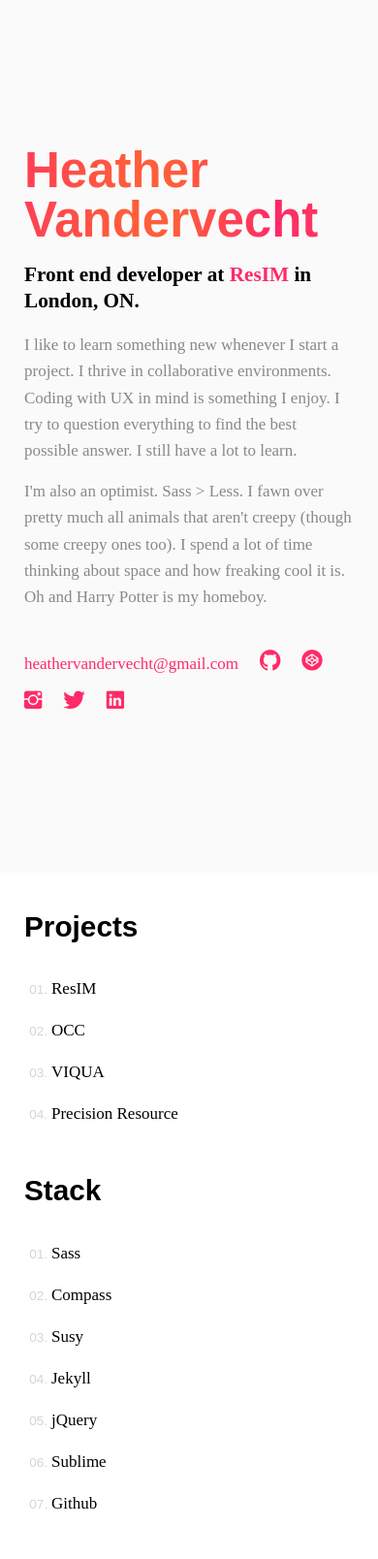
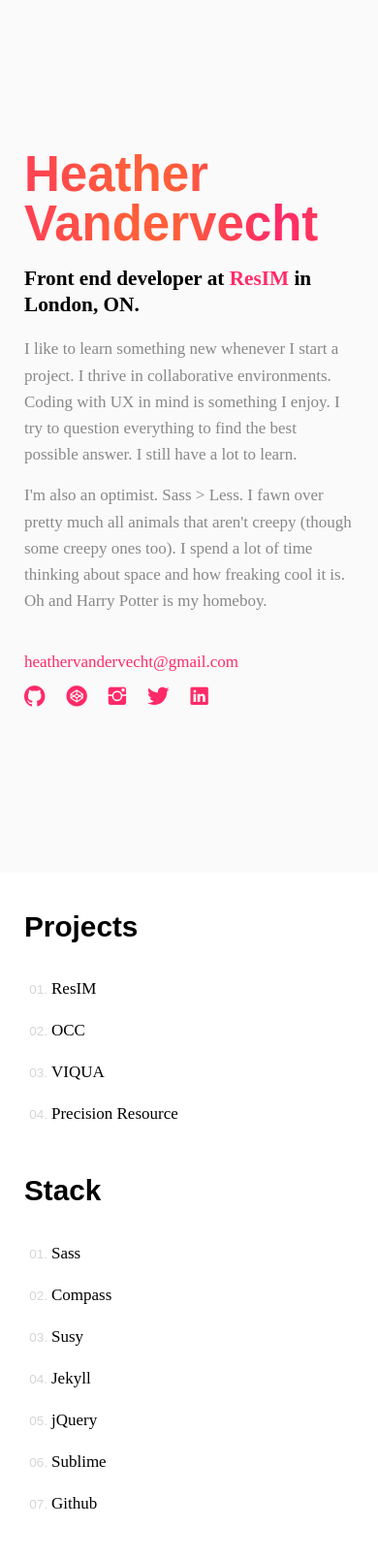
Before and after one commit to heathervv/portfolio-2016, a Jekyll site: the page built from index.html, in a window 390 px wide. Shown: the whole page at 97% size. Built offline with Jekyll 4.4.1, drawn with Linux system fonts in a browser that asks for light colours; nearby versions of some CDN libraries; some web fonts are replaced.

Commit message:
Accessibility

```diff
--- a/_sass/components/_social.scss
+++ b/_sass/components/_social.scss
@@ -13,4 +13,7 @@
 
 .social__link--email {
 	font-size: 1rem;
+	@media (max-width: 600px) {
+		display: block;
+	}
 }
--- a/index.html
+++ b/index.html
@@ -17,15 +17,15 @@
                     document.write("<a href='" + "mail" + "to:" + username + "@" + hostname + "'>" + linktext + "</a>");
                 </script>
             </li>
-            <li class="social__link"><a target="_blank" href="http://github.com/heathervv" class="ion-social-github"></a></li>
-            <li class="social__link"><a target="_blank" href="http://codepen.io/_heathervv" class="ion-social-codepen"></a></li>
+            <li class="social__link"><a title="Link to Gitbub profile" target="_blank" href="http://github.com/heathervv" class="ion-social-github"></a></li>
+            <li class="social__link"><a title="Link to CodePen profile" target="_blank" href="http://codepen.io/_heathervv" class="ion-social-codepen"></a></li>
             <!-- <li class="social__link"><a target="_blank" href="http://dribbble.com/_heathervv">Dribbble</a></li> -->
-            <li class="social__link"><a target="_blank" href="http://instagram.com/_heathervv" class="ion-social-instagram"></a></li>
-            <li class="social__link"><a target="_blank" href="http://twitter.com/_heathervv" class="ion-social-twitter"></a></li>
-            <li class="social__link"><a target="_blank" href="https://ca.linkedin.com/in/heathervandervecht" class="ion-social-linkedin"></a></li>
+            <li class="social__link"><a title="Link to Instragram profile" target="_blank" href="http://instagram.com/_heathervv" class="ion-social-instagram"></a></li>
+            <li class="social__link"><a title="Link to Twitter profile" target="_blank" href="http://twitter.com/_heathervv" class="ion-social-twitter"></a></li>
+            <li class="social__link"><a title="Link to LinkedIn profile" target="_blank" href="https://ca.linkedin.com/in/heathervandervecht" class="ion-social-linkedin"></a></li>
         </ul>
     </div>
-    <a id="cta" class="cta" href="#">🍭 <i class="cta__icon ion-ios-arrow-thin-down"></i></a>
+    <a id="cta" title="Scroll down to view projects and stack" class="cta" href="#">🍭 <i class="cta__icon ion-ios-arrow-thin-down"></i></a>
 </section>
 
 
```
Also changed, not shown: css/main.css, 3 other files.
